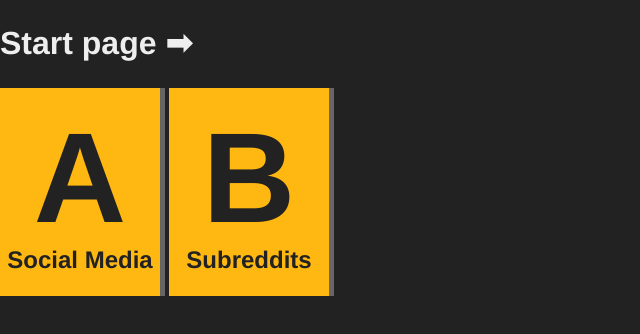
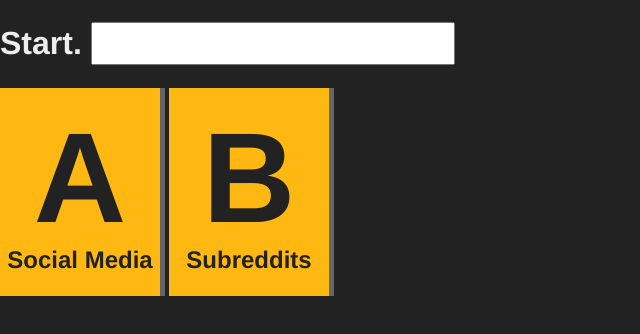
Before and after one commit to maisieccino/startpage, a plain HTML site: page index.html in a window 1280 px wide. Shown: the whole page, without its empty margins (0-640 px from the left). Drawn offline with nearby package versions, Linux system fonts and the light colour scheme.

Commit message:
structure

```diff
--- a/css/main.css
+++ b/css/main.css
@@ -100,6 +100,7 @@
 		height:13em;
 		background-color:#FFB812;
 		float:left;
+		cursor:default;
 	}
 		.block h1 {
 			vertical-align:middle;
--- a/index.html
+++ b/index.html
@@ -3,7 +3,7 @@
     <head>
         <meta charset="utf-8">
         <meta http-equiv="x-ua-compatible" content="ie=edge">
-        <title></title>
+        <title>Start.</title>
         <meta name="description" content="">
         <meta name="viewport" content="width=device-width, initial-scale=1">
 
@@ -20,7 +20,7 @@
 	<![endif]-->
 
 	<!-- Add your site or application content here -->
-		<h1>Start page ➡</h1>
+	<h1>Start. <input type="text" class="searchbox"/></h1>
 
 	<div class="section" data-icon="a">
 		<div class="block">
```
Lines whose indentation alone changed are shown as unchanged.
